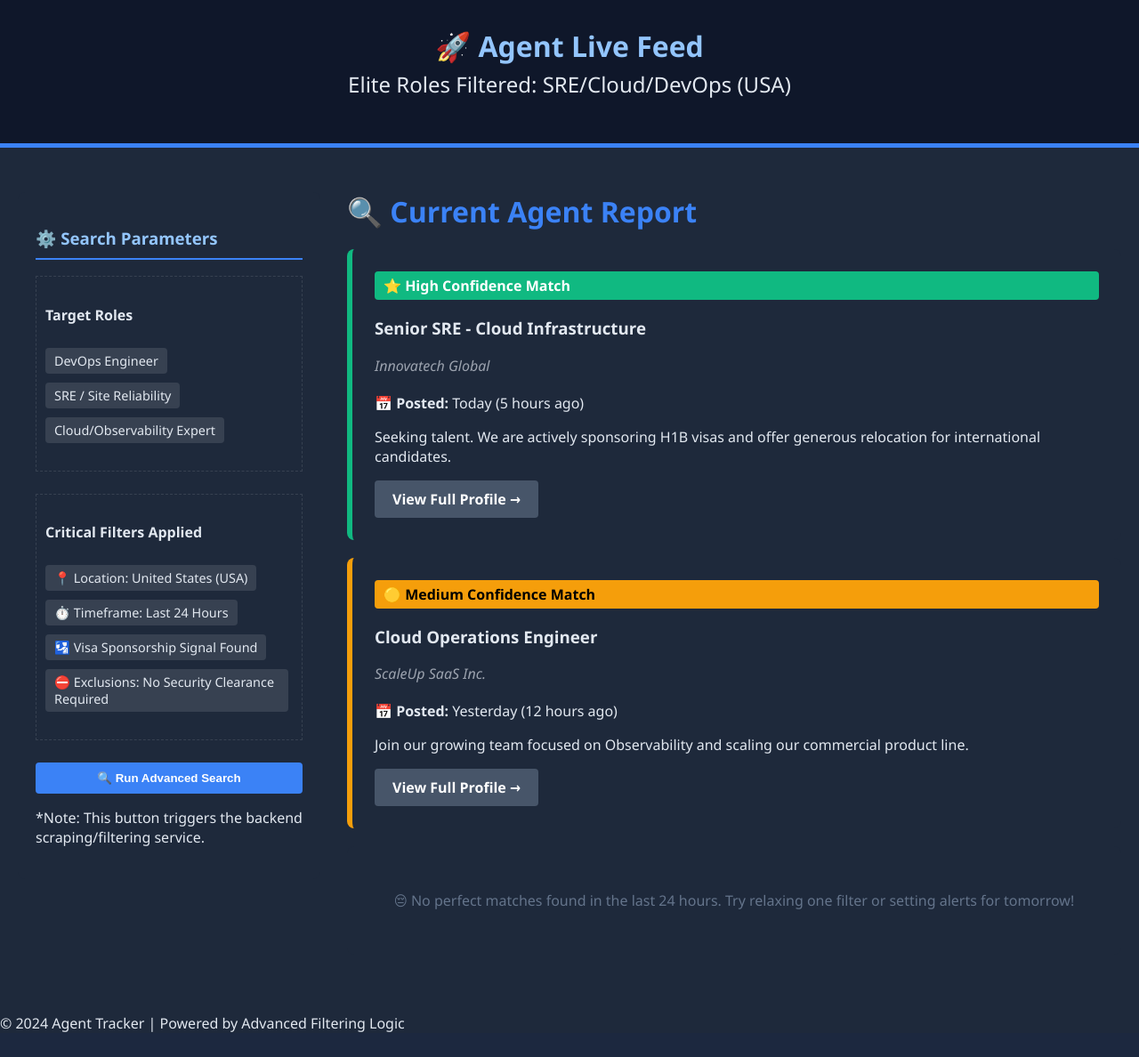
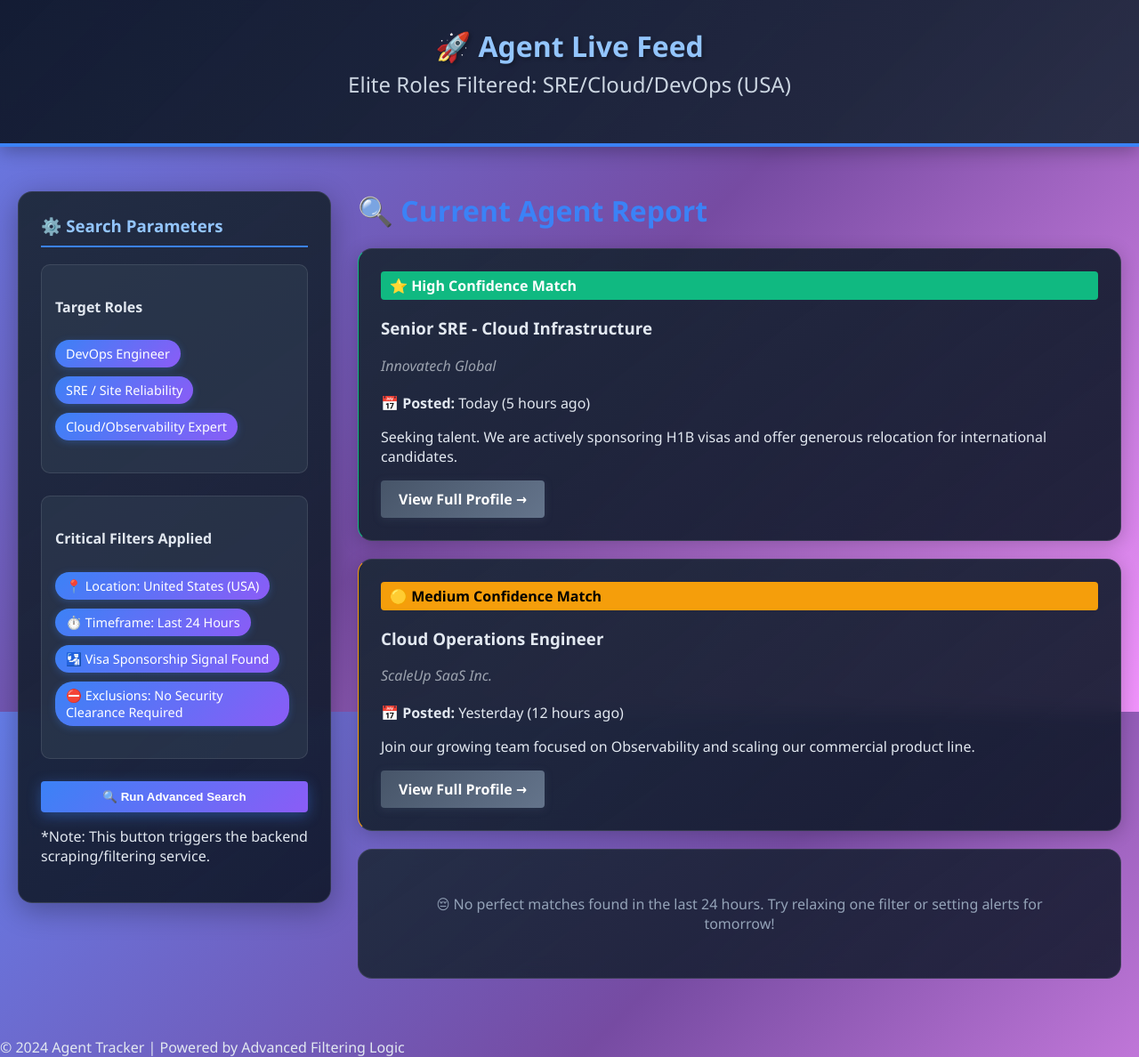
Before and after one commit to puligillasai/JobApply, a Flask app: page / in a window 1280 px wide. Shown: the whole page at 89% size. Before the commit the page ends 1160 px from the top, so only its background shows below. Run offline with Flask 3, Linux system fonts and the light colour scheme.

Commit message:
Fix UI: correct script reference and add colorful modern design

```diff
--- a/style.css
+++ b/style.css
@@ -1,28 +1,34 @@
 /* Global Reset and Typography */
 body {
     font-family: 'Segoe UI', Tahoma, Geneva, Verdana, sans-serif;
-    background-color: #1e293b; /* Dark background for tech feel */
+    background: linear-gradient(135deg, #667eea 0%, #764ba2 50%, #f093fb 100%);
+    background-attachment: fixed;
     color: #e2e8f0;
     margin: 0;
     padding: 0;
+    min-height: 100vh;
 }
 
 /* Navigation Bar */
 .navbar {
-    background-color: #0f172a; /* Darker header */
+    background: linear-gradient(135deg, rgba(15, 23, 42, 0.95) 0%, rgba(30, 41, 59, 0.9) 100%);
+    backdrop-filter: blur(10px);
     padding: 30px;
     text-align: center;
-    border-bottom: 5px solid #3b82f6; /* Accent color */
+    border-bottom: 4px solid #3b82f6;
+    box-shadow: 0 4px 20px rgba(0, 0, 0, 0.3);
 }
 
 .navbar h1 {
     margin: 0;
-    color: #93c5fd; /* Light blue accent */
+    color: #93c5fd;
+    text-shadow: 2px 2px 4px rgba(0, 0, 0, 0.3);
 }
 
 .navbar h2 {
     font-weight: 300;
     margin-top: 5px;
+    color: #cbd5e1;
 }
 
 /* Main Layout Container */
@@ -36,23 +42,29 @@ body {
 
 /* Search Panel (Sidebar) */
 .search-panel {
-    flex: 0 0 300px; /* Fixed width for the controls */
-    background-color: #1e293b;
-    padding: 20px;
-    border-radius: 8px;
-    height: fit-content; /* Don't stretch unnecessarily */
+    flex: 0 0 300px;
+    background: linear-gradient(145deg, rgba(30, 41, 59, 0.95) 0%, rgba(15, 23, 42, 0.9) 100%);
+    backdrop-filter: blur(10px);
+    padding: 25px;
+    border-radius: 16px;
+    height: fit-content;
+    box-shadow: 0 8px 32px rgba(0, 0, 0, 0.3);
+    border: 1px solid rgba(255, 255, 255, 0.1);
 }
 
 .search-panel h3 {
     color: #93c5fd;
     border-bottom: 2px solid #3b82f6;
     padding-bottom: 10px;
+    margin-top: 0;
 }
 
 .parameter-group {
     margin-bottom: 25px;
-    padding: 10px;
-    border: 1px dashed #374151;
+    padding: 15px;
+    background: rgba(51, 65, 85, 0.5);
+    border-radius: 10px;
+    border: 1px solid rgba(255, 255, 255, 0.1);
 }
 
 .role-tags, .filter-list {
@@ -61,12 +73,14 @@ body {
 }
 
 .role-tags li, .filter-list li {
-    background: #374151;
+    background: linear-gradient(135deg, #3b82f6 0%, #8b5cf6 100%);
     display: inline-block;
-    padding: 5px 10px;
+    padding: 6px 12px;
     margin: 5px 5px 5px 0;
-    border-radius: 4px;
+    border-radius: 20px;
     font-size: 0.9em;
+    color: white;
+    box-shadow: 0 2px 8px rgba(59, 130, 246, 0.3);
 }
 
 /* Main Report Area */
@@ -81,12 +95,15 @@ body {
 
 /* Job Card Styling (The most important visual element) */
 .job-card {
-    background: #1e293b;
-    border-left: 6px solid; /* Visual queue for confidence level */
+    background: linear-gradient(145deg, rgba(30, 41, 59, 0.95) 0%, rgba(15, 23, 42, 0.9) 100%);
+    backdrop-filter: blur(10px);
+    border-left: 6px solid;
     padding: 25px;
     margin-bottom: 20px;
-    border-radius: 8px;
-    transition: transform 0.2s;
+    border-radius: 16px;
+    transition: transform 0.3s, box-shadow 0.3s;
+    box-shadow: 0 4px 20px rgba(0, 0, 0, 0.2);
+    border: 1px solid rgba(255, 255, 255, 0.1);
 }
 
 /* Confidence Level Colors */
@@ -94,8 +111,8 @@ body {
 .medium-confidence { border-left-color: #f59e0b; } /* Amber/Yellow */
 
 .job-card:hover {
-    box-shadow: 0 10px 25px rgba(0, 0, 0, 0.3);
-    transform: translateY(-5px);
+    box-shadow: 0 15px 40px rgba(0, 0, 0, 0.4);
+    transform: translateY(-8px);
 }
 
 /* Tags and Buttons */
@@ -128,25 +145,36 @@ body {
 
 /* Button Variations */
 .primary {
-    background-color: #3b82f6; /* Blue primary action */
+    background: linear-gradient(135deg, #3b82f6 0%, #8b5cf6 100%);
     color: white;
     width: 100%;
+    box-shadow: 0 4px 15px rgba(59, 130, 246, 0.4);
 }
-.primary:hover { background-color: #2563eb; }
+.primary:hover {
+    background: linear-gradient(135deg, #2563eb 0%, #7c3aed 100%);
+    box-shadow: 0 6px 20px rgba(59, 130, 246, 0.6);
+    transform: translateY(-2px);
+}
 
 .secondary {
-    background-color: #475569;
+    background: linear-gradient(135deg, #475569 0%, #64748b 100%);
     color: white;
+    box-shadow: 0 2px 10px rgba(71, 85, 105, 0.3);
 }
-.secondary:hover { background-color: #64748b; }
+.secondary:hover {
+    background: linear-gradient(135deg, #64748b 0%, #94a3b8 100%);
+    transform: translateY(-2px);
+}
 
 /* Utility Classes */
 .hidden-message {
     text-align: center;
     padding: 50px;
-    background-color: #1e293b;
-    border-radius: 8px;
-    color: #64748b;
+    background: linear-gradient(145deg, rgba(30, 41, 59, 0.9) 0%, rgba(15, 23, 42, 0.85) 100%);
+    backdrop-filter: blur(10px);
+    border-radius: 16px;
+    color: #94a3b8;
+    border: 1px solid rgba(255, 255, 255, 0.1);
 }
 
 /* Responsive adjustments */
--- a/templates/index.html
+++ b/templates/index.html
@@ -81,6 +81,6 @@
     </div>
 
     <footer>&copy; 2024 Agent Tracker | Powered by Advanced Filtering Logic</footer>
-    <script src="script.js"></script>
+    <script src="main.js"></script>
 </body>
 </html>
```
